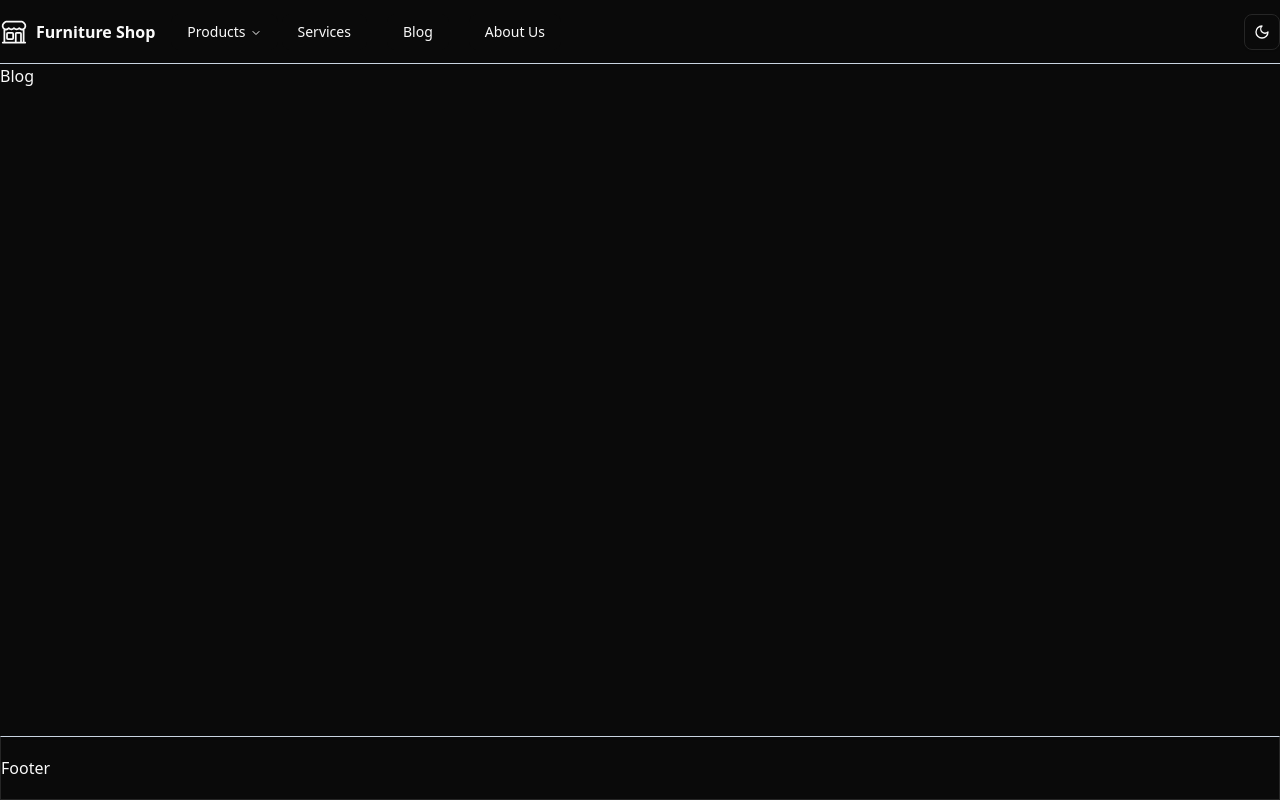
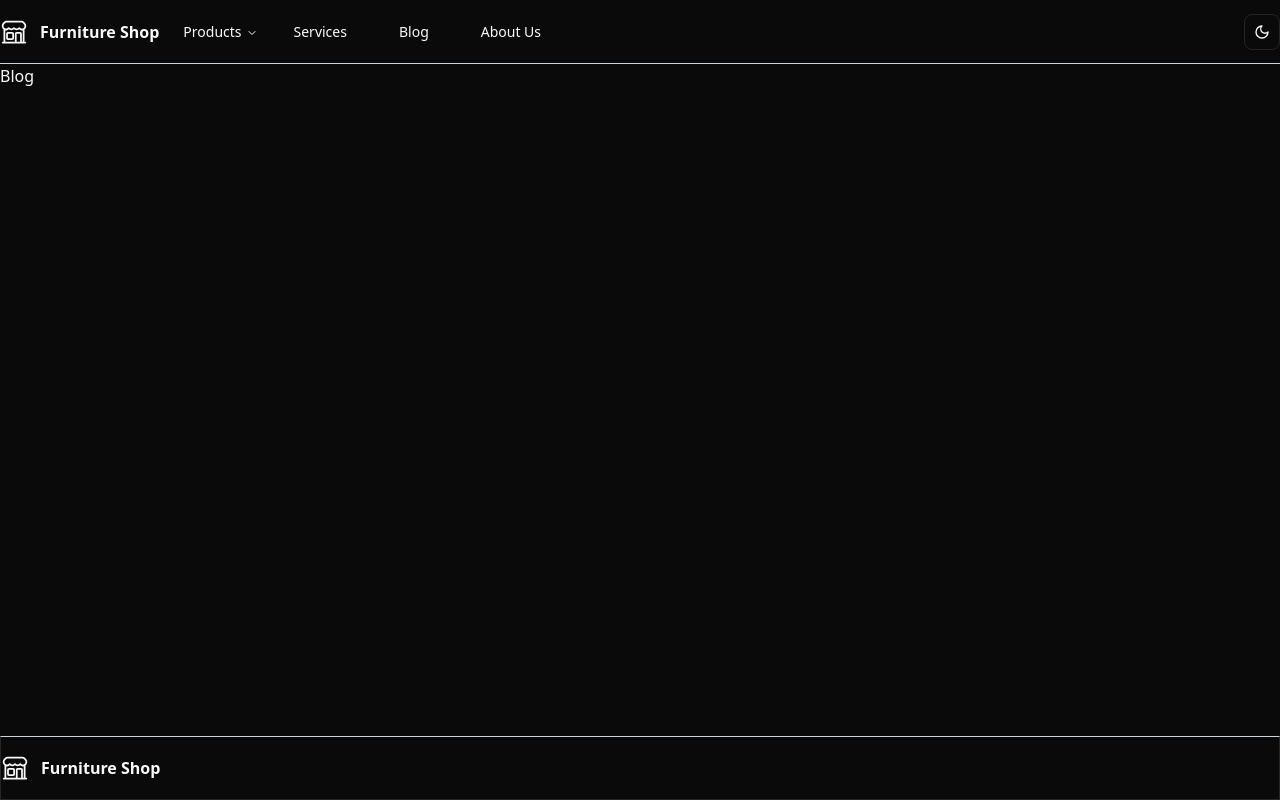
Before and after one commit to waiyanhein01/fullstack-class, a React (Vite) app in the folder Furniture/: page /blogs in a window 1280 px wide. Built offline with nearby package versions, Linux system fonts and the light colour scheme.

Commit message:
feat:footer-section

```diff
--- a/Furniture/src/components/layout/components/Footer.tsx
+++ b/Furniture/src/components/layout/components/Footer.tsx
@@ -1,7 +1,18 @@
+import { Icons } from "@/components/Icons";
+import { siteConfig } from "@/configs/site";
+import { Link } from "react-router";
 const Footer = () => {
   return (
-    <footer className="flex items-center mt-auto border border-t-slate-300 h-16">
-      Footer
+    <footer className=" flex items-center mt-auto border border-t-slate-300 h-16">
+      <div className="container mx-auto">
+        <div className="">
+          <Link to={"/"} className="flex items-center gap-3">
+            <Icons.NavIcon className="size-7" aria-hidden="true" />
+            <h1 className="inline-block font-semibold">{siteConfig.name}</h1>
+            <span className="sr-only">Home</span>
+          </Link>
+        </div>
+      </div>
     </footer>
   );
 };
--- a/Furniture/src/components/layout/components/MainNavBar.tsx
+++ b/Furniture/src/components/layout/components/MainNavBar.tsx
@@ -20,9 +20,9 @@ interface MainNavBarProps {
 const MainNavBar = ({ items }: MainNavBarProps) => {
   return (
     <header className="items-center hidden lg:flex gap-2">
-      <Link to="/" className="flex items-center space-x-2">
+      <Link to="/" className="flex items-center gap-3">
         <Icons.NavIcon className="size-7" aria-hidden="true" />
-        <span className="inline-block font-semibold">{siteConfig.name}</span>
+        <h1 className="inline-block font-semibold">{siteConfig.name}</h1>
         <span className="sr-only">Home</span>
       </Link>
       <div className="">
@@ -36,12 +36,14 @@ const MainNavBar = ({ items }: MainNavBarProps) => {
                     <li className="row-span-3">
                       <NavigationMenuLink asChild>
                         <Link
-                          className="flex h-full w-full select-none flex-col justify-end rounded-md bg-gradient-to-b from-muted/50 to-muted p-6 no-underline outline-none focus:shadow-md"
+                          className="flex size-full select-none flex-col justify-start rounded-md bg-gradient-to-b from-muted/50 to-muted p-5 no-underline outline-none focus:shadow-md"
                           to="/"
                         >
+                          <div className=" flex justify-baseline items-center gap-3 mb-2">
                           <Icons.NavIcon className="size-6" />
-                          <div className="mb-2 mt-4 text-lg font-medium">
+                          <div className=" font-medium">
                             {siteConfig.name}
+                          </div>
                           </div>
                           <p className="text-sm leading-tight text-muted-foreground">
                             {siteConfig.description}
--- /dev/null
+++ b/Furniture/src/features/blog/components/BlogDetail.tsx
@@ -0,0 +1,8 @@
+import { useParams } from "react-router";
+
+const BlogDetail = () => {
+  const { blogId } = useParams();
+  return <div>BlogDetail: {blogId}</div>;
+};
+
+export default BlogDetail;
--- /dev/null
+++ b/Furniture/src/features/blog/components/MainBlogLayout.tsx
@@ -0,0 +1,11 @@
+import { Outlet } from "react-router";
+
+const MainBlogLayout = () => {
+  return (
+    <div>
+      <Outlet />
+    </div>
+  );
+};
+
+export default MainBlogLayout;
--- /dev/null
+++ b/Furniture/src/features/blog/pages/BlogDetailPage.tsx
@@ -0,0 +1,7 @@
+import BlogDetail from "../components/BlogDetail";
+
+const BlogDetailPage = () => {
+  return <div><BlogDetail/></div>;
+};
+
+export default BlogDetailPage;
--- /dev/null
+++ b/Furniture/src/features/blog/pages/MainBlogLayoutPage.tsx
@@ -0,0 +1,9 @@
+import MainBlogLayout from "../components/MainBlogLayout";
+
+const MainBlogLayoutPage = () => {
+  return <div>
+    <MainBlogLayout/>
+  </div>;
+};
+
+export default MainBlogLayoutPage;
--- /dev/null
+++ b/Furniture/src/features/not-found/components/NotFound.tsx
@@ -0,0 +1,5 @@
+const NotFound = () => {
+  return <div>NotFound</div>;
+};
+
+export default NotFound;
--- /dev/null
+++ b/Furniture/src/features/not-found/pages/NotFoundPage.tsx
@@ -0,0 +1,11 @@
+import NotFound from "../components/NotFound";
+
+const NotFoundPage = () => {
+  return (
+    <div>
+      <NotFound />
+    </div>
+  );
+};
+
+export default NotFoundPage;
--- a/Furniture/src/routes/router.tsx
+++ b/Furniture/src/routes/router.tsx
@@ -4,26 +4,34 @@ import HomePage from "@/features/home/pages/HomePage";
 import ServicesPage from "@/features/services/pages/ServicesPage";
 import BlogPage from "@/features/blog/pages/BlogPage";
 import AboutUs from "@/features/about-us/components/AboutUs";
+import BlogDetailPage from "@/features/blog/pages/BlogDetailPage";
+import MainBlogLayoutPage from "@/features/blog/pages/MainBlogLayoutPage";
+import NotFoundPage from "@/features/not-found/pages/NotFoundPage";
 
 const router = createBrowserRouter([
   {
     path: "/",
     element: <MainLayoutPage />,
+    errorElement: <NotFoundPage/>,
     children: [
       {
-        path: "/",
+        index: true,
         element: <HomePage />,
       },
       {
-        path: "/services",
+        path: "services",
         element: <ServicesPage />,
       },
       {
-        path: "/blogs",
-        element: <BlogPage />,
+        path: "blogs",
+        element: <MainBlogLayoutPage />,
+        children: [
+          { index: true, element: <BlogPage /> },
+          { path: ":blogId", element: <BlogDetailPage /> },
+        ],
       },
       {
-        path: "/about",
+        path: "about",
         element: <AboutUs />,
       },
     ],
```
